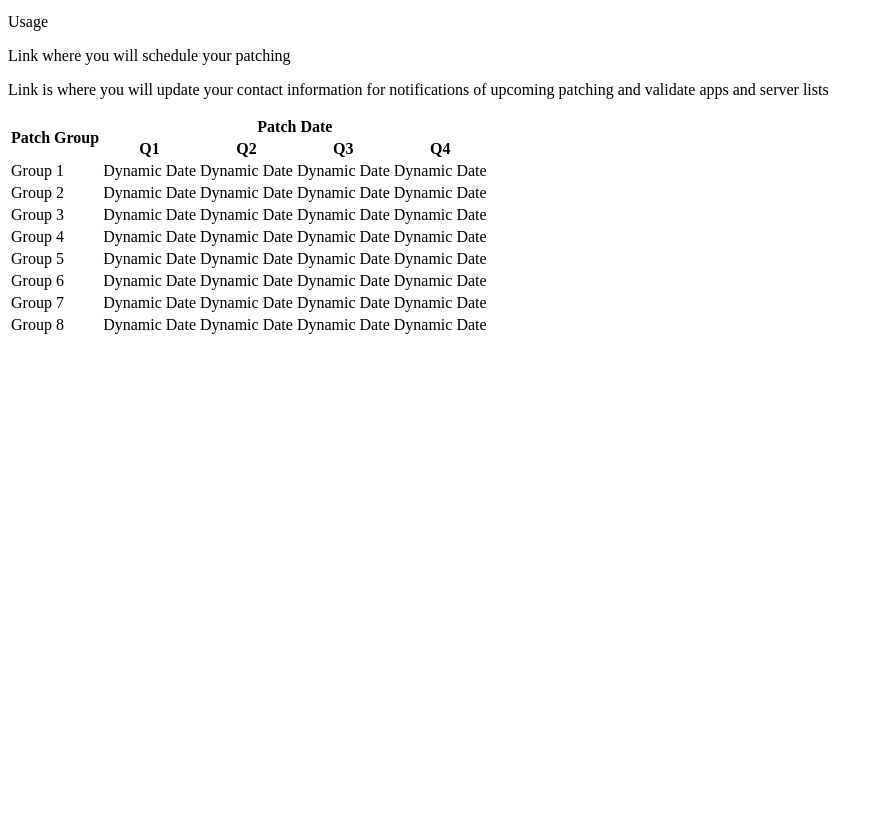
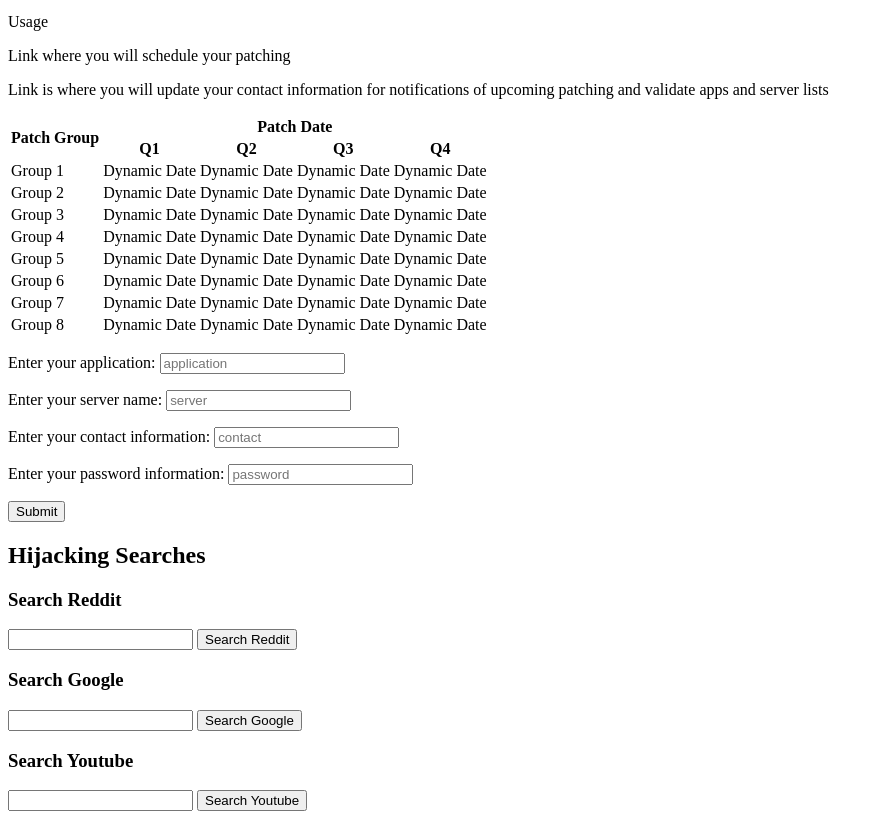
Before and after one commit to cosmocaan/webdevbootcamp, a plain HTML site: page UaaSPatching.html in a window 1280 px wide. Shown: the part 101-920 px from the top of the page, without its empty margins (0-883 px from the left). Before the commit the page ends 800 px from the top, so only its background shows below. Drawn offline with Linux system fonts and the light colour scheme.

Commit message:
Training for 20201209

```diff
--- a/UaaSPatching.html
+++ b/UaaSPatching.html
@@ -83,7 +83,41 @@
 
 </table>
 
-<form action="/anyaction"></form>
+<form action="/anyaction">
+  <p>
+    <label for="application">Enter your application: </label>
+    <input type="text" id="application" placeholder="application" name="application">
+  </p>
+  <p>
+    <label for="server">Enter your server name: </label>
+    <input type="text" id="server" placeholder="server" name="server">
+  </p>
+  <p>
+    <label for="contact">Enter your contact information: </label>
+    <input type="email" id="contact" placeholder="contact" name="contact">
+  </p>
+  <p>
+    <label for="password">Enter your password information: </label>
+    <input type="password" id="password" placeholder="password" name="password">
+  </p>
+  <button> Submit </button>
+</form>
+<h2>Hijacking Searches</h2>
+<h3>Search Reddit</h3>
+<form action="https://www.reddit.com/search">
+  <input type="text" name="q">
+  <button>Search Reddit</button>
+</form>
+<h3>Search Google</h3>
+<form action="https://www.google.com/search">
+  <input type="text" name="q">
+  <button>Search Google</button>
+</form>
+<h3>Search Youtube</h3>
+<form action="https://www.youtube.com/results">
+  <input type="text" name="search_query">
+  <button>Search Youtube</button>
+</form>
 
 </body>
 </html>
```
Also changed, not shown: webdev_bootcamp_notes.txt.
